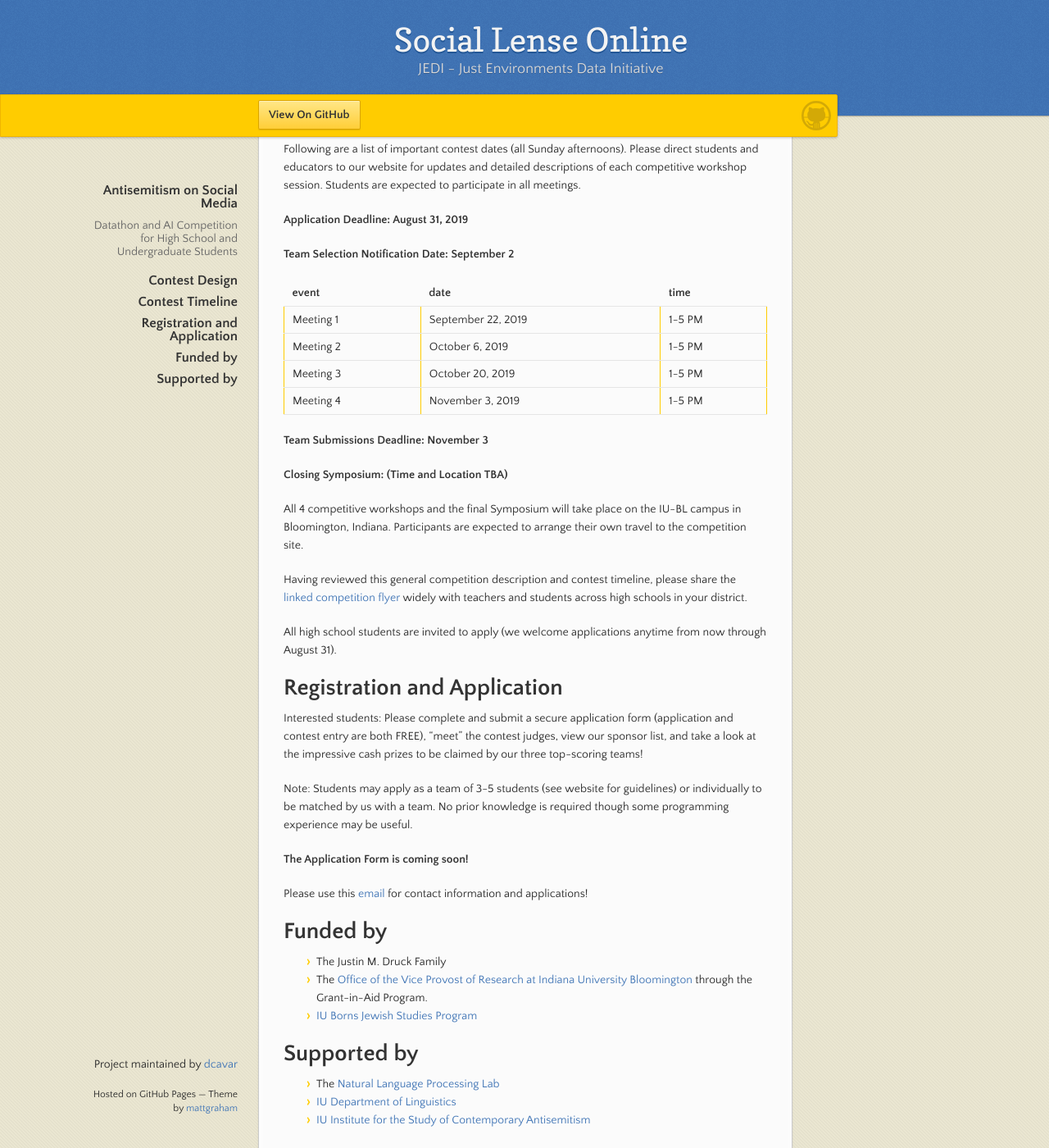
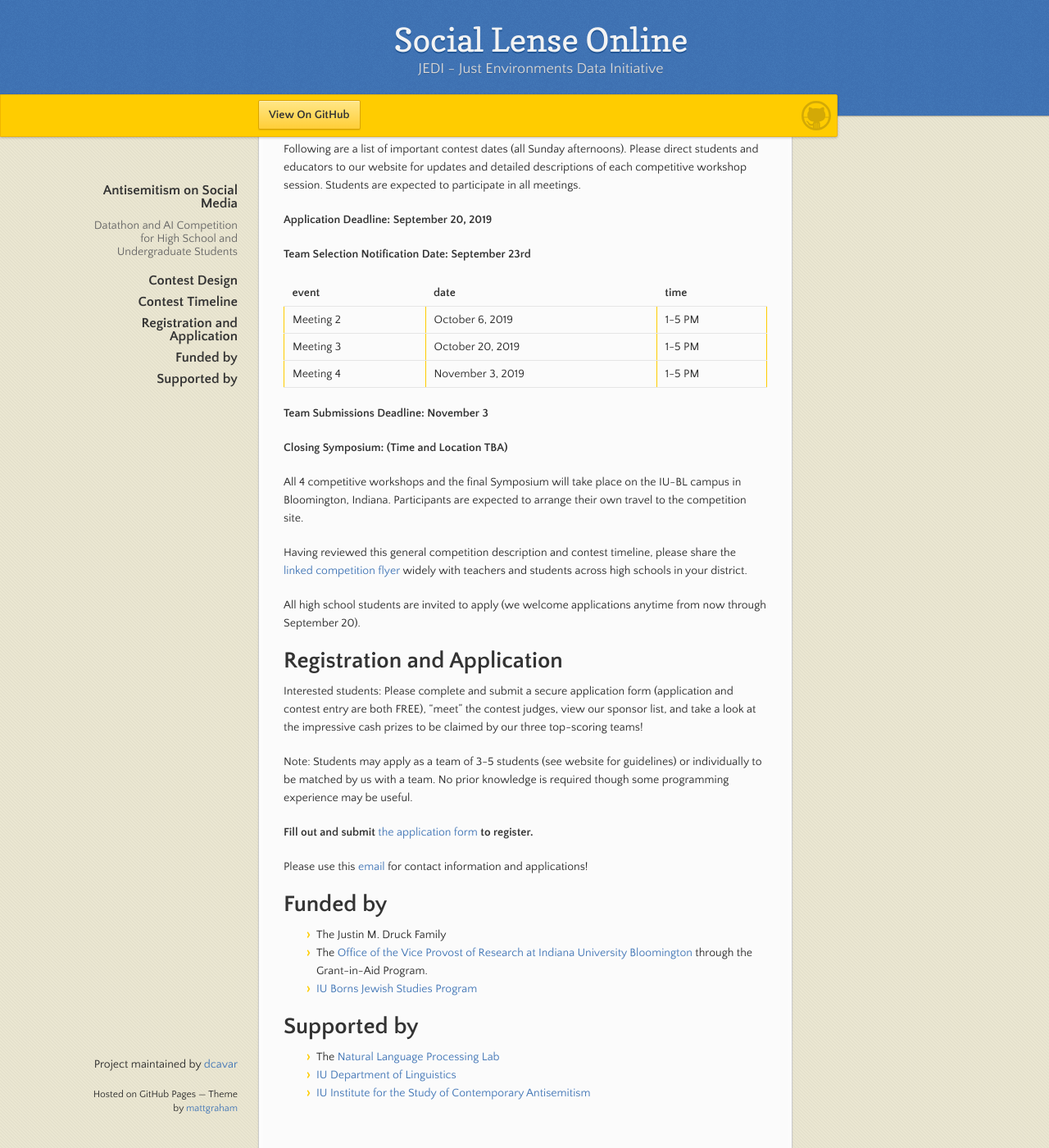
Before and after one commit to dcavar/sociallenseonline.github.io, a Jekyll site: the page built from docs/index.md, in a window 1280 px wide and 1400 px high, scrolled down 1717 px. Shown: the whole window at 82% size. Built offline with Jekyll 4.4.1, drawn with Linux system fonts in a browser that asks for light colours; some of the changed text lies outside the part shown.

Commit message:
changed everything

```diff
--- a/docs/index.md
+++ b/docs/index.md
@@ -24,7 +24,7 @@
 
 Learn more, read the competition guidelines, and complete a team or individual application.
 
-Cash prizes: $200 - $500
+Prizes: gift cards (winners) and t-shirts (successful participants)
 
 Online hate speech, including antisemitism, is a growing problem for communication on social media, such as Twitter. It has a global, regional, and local impact. Online and offline antisemitic incidents have increased in recent years and have had an impact even in some high schools across the country.
 
@@ -59,14 +59,13 @@
 
 Following are a list of important contest dates (all Sunday afternoons). Please direct students and educators to our website for updates and detailed descriptions of each competitive workshop session. Students are expected to participate in all meetings.
 
-**Application Deadline: August 31, 2019**
+**Application Deadline: September 20, 2019**
 
-**Team Selection Notification Date: September 2**
+**Team Selection Notification Date: September 23rd**
 
 
 | **event**    | **date**           | **time** |
 |:-------------|:-------------------|:---------|
-| Meeting 1    | September 22, 2019 | 1-5 PM   |
 | Meeting 2    | October 6, 2019    | 1-5 PM   |
 | Meeting 3    | October 20, 2019   | 1-5 PM   |
 | Meeting 4    | November 3, 2019   | 1-5 PM   |
@@ -81,7 +80,7 @@
 
 Having reviewed this general competition description and contest timeline, please share the [linked competition flyer](Flyer.pdf) widely with teachers and students across high schools in your district.
 
-All high school students are invited to apply (we welcome applications anytime from now through August 31).
+All high school students are invited to apply (we welcome applications anytime from now through September 20).
 
 
 # Registration and Application
@@ -90,7 +89,7 @@
 
 Note: Students may apply as a team of 3-5 students (see website for guidelines) or individually to be matched by us with a team. No prior knowledge is required though some programming experience may be useful.
 
-**The Application Form is coming soon!**
+**Fill out and submit [the application form](https://docs.google.com/forms/d/e/1FAIpQLSe1cIk7_XAy1H4eWKS0UgZPR-iy3rBgiShmTTFuKkAWQKAHYA/viewform?vc=0&c=0&w=1&usp=mail_form_link) to register.**
 
 Please use this [email](mailto:social.lense.online@gmail.com) for contact information and applications!
 
```
